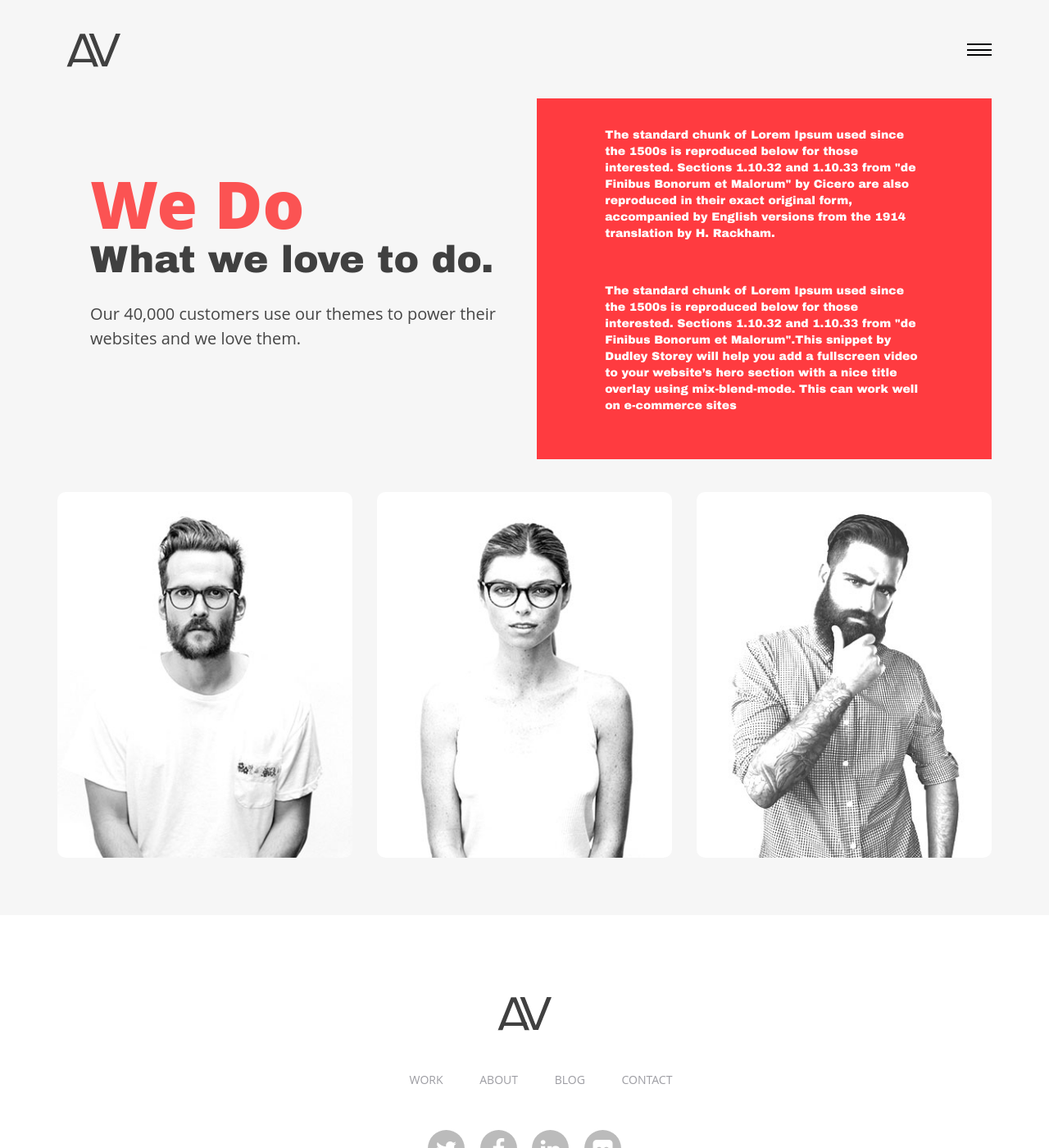
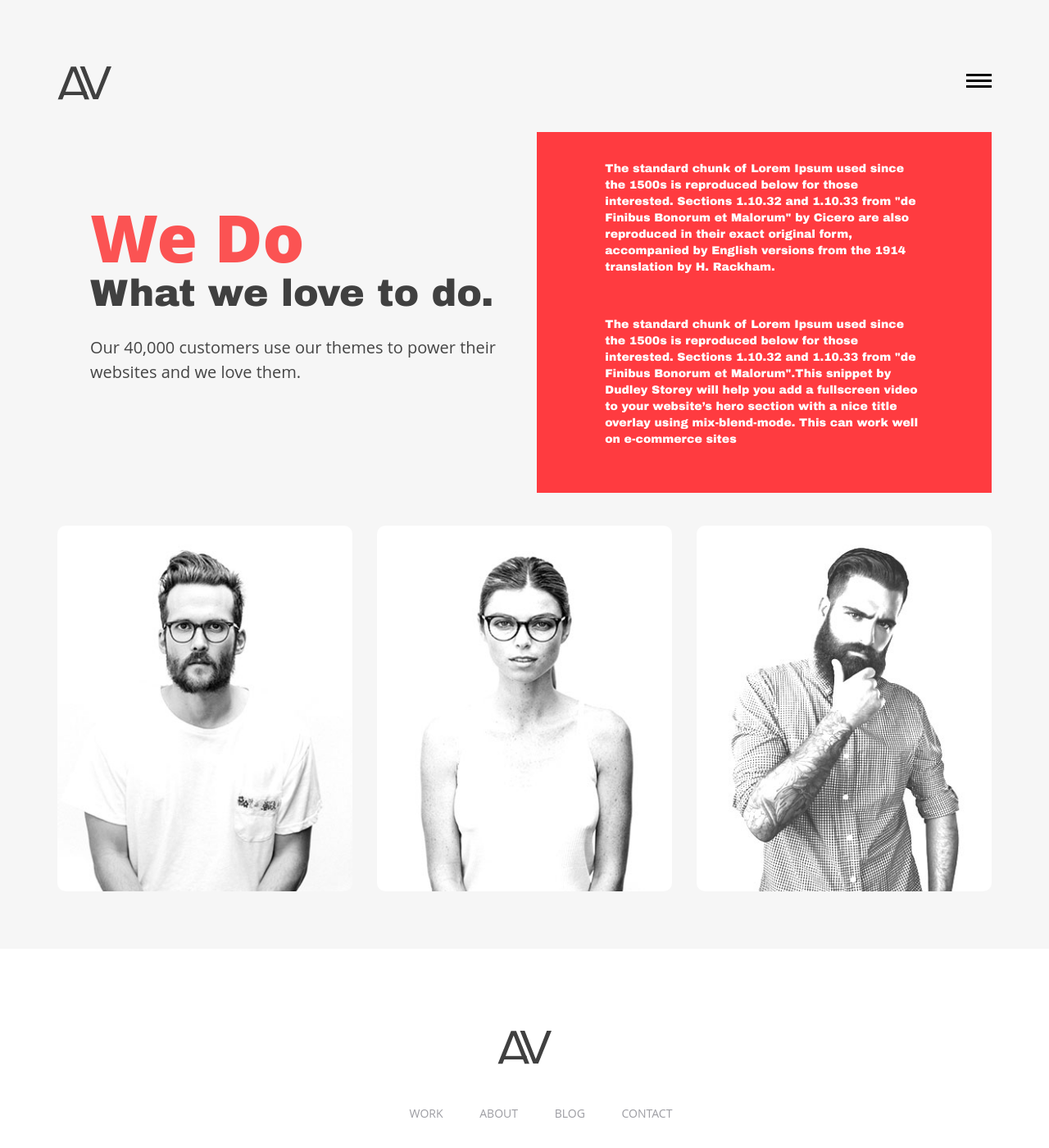
Before and after one commit to AmjadRathod/-docs, a Jekyll site: the page built from about.html, in a window 1280 px wide and 1400 px high. Shown: the whole window at 82% size. Built offline with Jekyll 4.4.1, drawn with Linux system fonts in a browser that asks for light colours; nearby versions of some CDN libraries.

Commit message:
fix nav bar issue

```diff
--- a/_includes/footer.html
+++ b/_includes/footer.html
@@ -35,6 +35,7 @@
       </div>
     </div>
   </footer>
+<script src="/js/menu-bar.js"></script>
   <script src="https://cdnjs.cloudflare.com/ajax/libs/masonry/4.2.1/masonry.pkgd.js"></script>
   <script>
   $('#toggle').click(function() {
--- a/_includes/header.html
+++ b/_includes/header.html
@@ -13,25 +13,40 @@
   <link href="https://cdn.rawgit.com/michalsnik/aos/2.1.1/dist/aos.css" rel="stylesheet">
 </head>
 <body>
-<section class="navbar">
-<div class="container">
-  <img src="images/logo.png" />
+        	<header role="header">
 
-  <input id="burger" type="checkbox" />
+            	<div class="container">
 
-  <label for="burger">
-    <span></span>
-    <span></span>
-    <span></span>
-  </label>
+                	<!-- logo -->
 
-  <nav>
-    <ul>
-      <li><a href="index.html">Work</a></li>
-      <li><a href="about.html">About</a></li>
-      <li><a href="blog.html">BLog</a></li>
-      <li><a href="contact.html">Contact</a></li>
-    </ul>
-  </nav>
-</div>
-</section>
+                    	<h1>
+
+                        	<a href="index.html" title="avana LLC"><img src="images/logo.png" title="avana LLC" alt="avana LLC"/></a>
+
+                        </h1>
+
+                    <!-- logo -->
+
+                    <!-- nav -->
+
+                    <nav role="header-nav" class="navy">
+
+                        <ul>
+
+                            <li class="nav-active"><a href="index.html" title="Work">Work</a></li>
+
+                            <li><a href="about.html" title="About">About</a></li>
+
+                            <li><a href="blog.html" title="Blog">Blog</a></li>
+
+                            <li><a href="contact.html" title="Contact">Contact</a></li>
+
+                        </ul>
+
+                    </nav>
+
+                    <!-- nav -->
+
+                </div>
+
+            </header>
--- a/css/style.css
+++ b/css/style.css
@@ -1,155 +1,54 @@
 .animation-element {
   position: relative;
 }
-.navbar input:checked ~ nav > ul{
-  display: block;
-  width: 100%;
-  height: 100vh;
-  background: rgba(255,255,255,0.85);
-  position: absolute;
-  top: 0;
-  left: 0;
-    font-size: 32px;
-}
-.navbar input[type="checkbox"]:not(:checked) ~ nav > ul > li {
-  transition-delay: .5s;
-}
-.navbar input:checked ~ nav > ul > li {
-  position: relative;
-  transition: .3s;
-  transition-delay: .5s;
-  top: 40%;
-  font-size: 38px;
-}
-.navbar input:checked ~ nav > ul > li a:hover{
-  color: #ff3b40;
-}
-ul{
-  display: none;
-}
-.navbar h1 {
-  position: absolute;
-  top: 20px;
-  z-index: 6;
-  font-size: 20px;
-  font-weight: 900;
-  font-family: sans-serif;
-  text-transform: uppercase;
-}
-.navbar input{
-  display: none;
-}
-.navbar h1 > span {
-  top: 40px;
-  text-transform: none;
-  opacity: .5;
-  font-weight: 300;
-  font-size: 12px;
-}
-.navbar img{
-  position: absolute;
-  top: 40px;
-  left: 80px;
-}
-.navbar input + label {
-  position: relative;
-  float: right;
-  top: 50px;
-  height: 20px;
-  width: 30px;
-  z-index: 5;
-}
-.navbar input + label span {
-  position: absolute;
-  width: 100%;
-  height: 2px;
-  top: 50%;
-  margin-top: -1px;
-  left: 0;
-  display: block;
-  background: #020304;
-  transition: .3s;
-}
+header[role="header"]{ padding-top:80px; padding-bottom:39px}
 
-.navbar input + label span:first-child {
-  top: 3px;
-}
-.navbar input + label span:last-child {
-  top: 16px;
-}
-.navbar label:hover {
-  cursor: pointer;
-}
-.navbar input:checked + label span {
-  opacity: 0;
-  top: 50%;
-}
-.navbar input:checked + label span:first-child {
-  opacity: 1;
-  transform: rotate(405deg);
-}
-.navbar input:checked + label span:last-child {
-  opacity: 1;
-  transform: rotate(-405deg);
-}
-.navbar input ~ nav {
+header[role="header"] h1{ padding:0; margin:0}
 
-  position: fixed;
-  top: 0;
-  left: 0;
-  width: 100%;
-  height: 100px;
-  z-index: 3;
-  transition: .3s;
-  transition-delay: .5s;
-  overflow: hidden;
+header[role="header"] h1 > a{ max-width:66px; display:block; float:left}
 
-}
-.navbar input ~ nav > ul {
-  text-align: center;
-  position: absolute;
-  top: 35%;
-  left: 20%;
-  right: 20%;
+header[role="header"] nav{ padding-top:10px;transition-delay: 0s;
 
-}
-.navbar input ~ nav > ul > li {
-  opacity: 1;
-  transition: .3s;
-  transition-delay: 0s;
-}
-nav ul li a:hover{
-  text-decoration: none;
-  color: #ff3b40;
-}
-.navbar input ~ nav > ul > li > a {
-  text-decoration: none;
-  text-transform: uppercase;
-  color: #404040;
-  font-weight: 700;
-  font-family: sans-serif;
-  display: block;
-  font-size: 20px;
-  padding: 5px;
-  font-size: 34px;
-  font-weight: bold;
-  font-family: 'Archivo Black', sans-serif;
-}
-.navbar ul{
-  list-style-type: none;
-}
-.navbar input:checked ~ nav {
-  height: 100%;
-  transition-delay: 0s;
-}
+transition-duration: 0.6s;transition-property: all;transition-timing-function: ease;}
 
-.navbar input:checked ~ nav > ul > li {
-  opacity: 1;
-  transition-delay: .5s;
-}
-.header-section{
-  padding-top: 50px;
-}
+header[role="header"] nav ul{ display:none; position: fixed; z-index:60; text-align:center; width:100%; height:100%; top:0; left:0; right:0; background-color:rgba(255,255,255,0.8); padding:0; margin:0; padding-top:199px;}
+
+header[role="header"] nav ul > li{ font-weight:800; font-size:42px; display:block}
+
+header[role="header"] nav ul > li > a{ display:block; line-height:72px; color:#404040}
+
+header[role="header"] nav ul > li:hover a,header[role="header"] nav ul > li.nav-active a{ text-decoration:none; color:#fb5353}
+
+header[role="header"] nav #menu-button {width: 31px;font-size: 0;float: right;height: 19px;position: relative; z-index:70;
+
+-webkit-transform: rotate(0deg);-moz-transform: rotate(0deg);-o-transform: rotate(0deg);transform: rotate(0deg);-webkit-transition: .5s ease-in-out;-moz-transition: .5s ease-in-out;-o-transition: .5s ease-in-out;transition: .5s ease-in-out;cursor: pointer;}
+
+header[role="header"] nav #menu-button span {display: block;position: absolute;z-index: 60;height: 3px;
+
+width: 100%;background: #111111;opacity: 1;left: 0;
+
+-webkit-transform: rotate(0deg);-moz-transform: rotate(0deg);-o-transform: rotate(0deg);
+
+transform: rotate(0deg);-webkit-transition: .25s ease-in-out;-moz-transition: .25s ease-in-out;-o-transition: .25s ease-in-out;transition: .25s ease-in-out;}
+
+header[role="header"] nav #menu-button span {background: #010101;}
+
+header[role="header"] nav #menu-button span:nth-child(1) {top:0px;}
+
+header[role="header"] nav #menu-button span:nth-child(2) {top:7px;}
+
+header[role="header"] nav #menu-button span:nth-child(3) {top:14px;}
+
+header[role="header"] nav #menu-button.open span:nth-child(1) {top: 10px;
+
+-webkit-transform: rotate(135deg);-moz-transform: rotate(135deg);-o-transform: rotate(135deg);transform: rotate(135deg);}
+
+header[role="header"] nav #menu-button.open span:nth-child(2) {opacity: 0;left: -60px;}
+
+header[role="header"] nav #menu-button.open span:nth-child(3) {top: 10px;
+
+-webkit-transform: rotate(-135deg);-moz-transform: rotate(-135deg);-o-transform: rotate(-135deg);transform: rotate(-135deg);}
+
 /* -------------------------- left header ------------- */
 .left-header h1{
   padding-top: 13%;
--- a/js/menu-bar.js
+++ b/js/menu-bar.js
@@ -0,0 +1,70 @@
+$(document).ready(function() {
+
+
+
+
+	$.fn.menumaker = function(options) {
+
+    var cssmenu = $(this), settings = $.extend({
+        title: "Menu",
+        format: "dropdown",
+        sticky: false
+      }, options);
+
+      return this.each(function() {
+
+		cssmenu.prepend('<div id="menu-button"><span></span><span></span><span></span>' + settings.title + '</div>');
+		$(this).find("#menu-button").on('click', function(){
+		  $(this).toggleClass('menu-opened');
+		  var mainmenu = $(this).next('ul');
+		  if (mainmenu.hasClass('open')) {
+			mainmenu.slideUp().removeClass('open');
+		  }
+		  else {
+			mainmenu.slideDown().addClass('open');
+			if (settings.format === "dropdown") {
+			  mainmenu.find('ul').slideDown();
+			}
+		  }
+		});
+
+		cssmenu.find('li ul').parent().addClass('has-sub');
+
+		multiTg = function() {
+		  cssmenu.find(".has-sub").prepend('<span class="submenu-button"></span>');
+		  cssmenu.find('.submenu-button').on('click', function() {
+			$(this).toggleClass('submenu-opened');
+			if ($(this).siblings('ul').hasClass('open')) {
+			  $(this).siblings('ul').removeClass('open').slideUp();
+			}
+			else {
+			  $(this).siblings('ul').addClass('open').slideDown();
+			}
+		  });
+		};
+
+		if (settings.format === 'multitoggle') multiTg();
+		else cssmenu.addClass('dropdown');
+
+
+      });
+	};
+
+	$(".navy").menumaker({
+		title: "Navigation",
+		format: "multitoggle"
+	});
+
+
+		$('#menu-button').click(function(){
+		$(this).toggleClass('open');
+	});
+
+
+	new AnimOnScroll( document.getElementById( 'grid' ), {
+				minDuration : 0.4,
+				maxDuration : 0.7,
+				viewportFactor : 0.2
+			} );
+
+});
```
